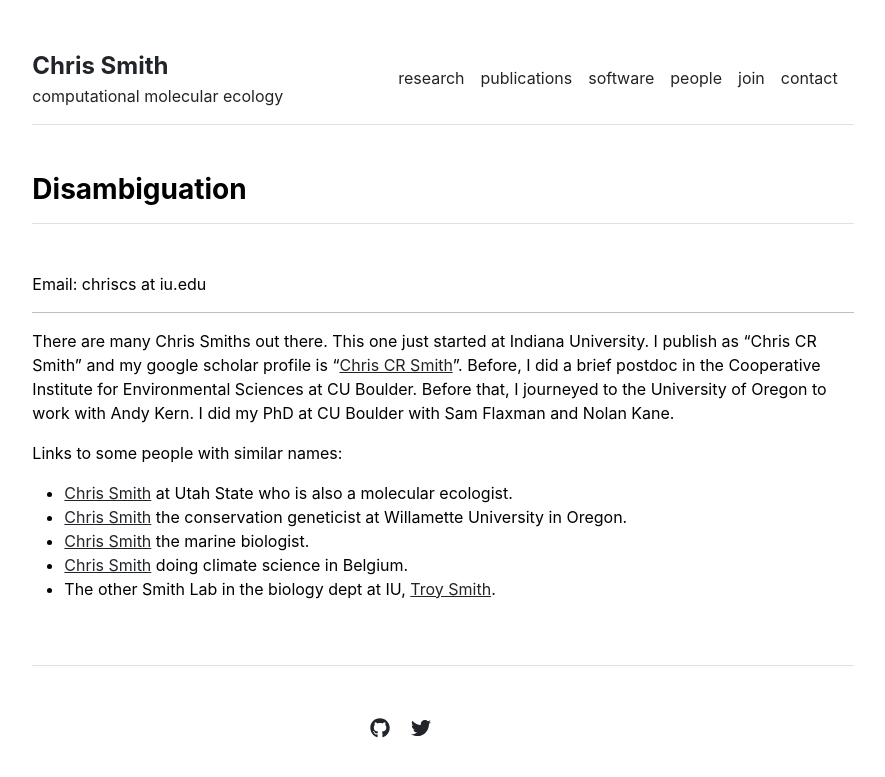
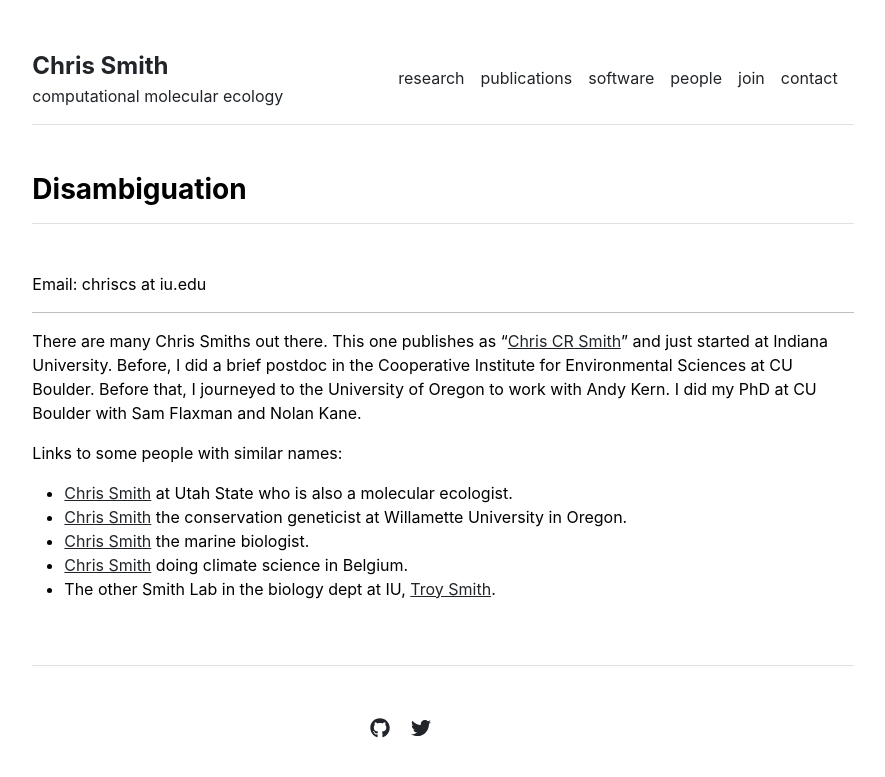
Before and after one commit to chriscrsmith/chriscrsmith.github.io, a Jekyll site: the page built from people/me.md, in a window 1280 px wide. Shown: the top 777 px of the page, without its empty margins (197-1082 px from the left). Built offline with Jekyll 4.4.1, drawn with Linux system fonts in a browser that asks for light colours.

Commit message:
small change

```diff
--- a/people/me.md
+++ b/people/me.md
@@ -8,8 +8,7 @@ Email: chriscs at iu.edu
 ---
 
 There are many Chris Smiths out there.
-This one just started at Indiana University.
-I publish as "Chris CR Smith" and my google scholar profile is "[Chris CR Smith](https://scholar.google.com/citations?hl=en&user=ZHHGVn8AAAAJ)".
+This one publishes as "[Chris CR Smith](https://scholar.google.com/citations?hl=en&user=ZHHGVn8AAAAJ)" and just started at Indiana University.
 Before, I did a brief postdoc in	the Cooperative	Institute for Environmental Sciences at	CU Boulder.
 Before that, I journeyed to the University of Oregon to work with Andy Kern.
 I did my PhD at CU Boulder with Sam Flaxman and Nolan Kane.
```
